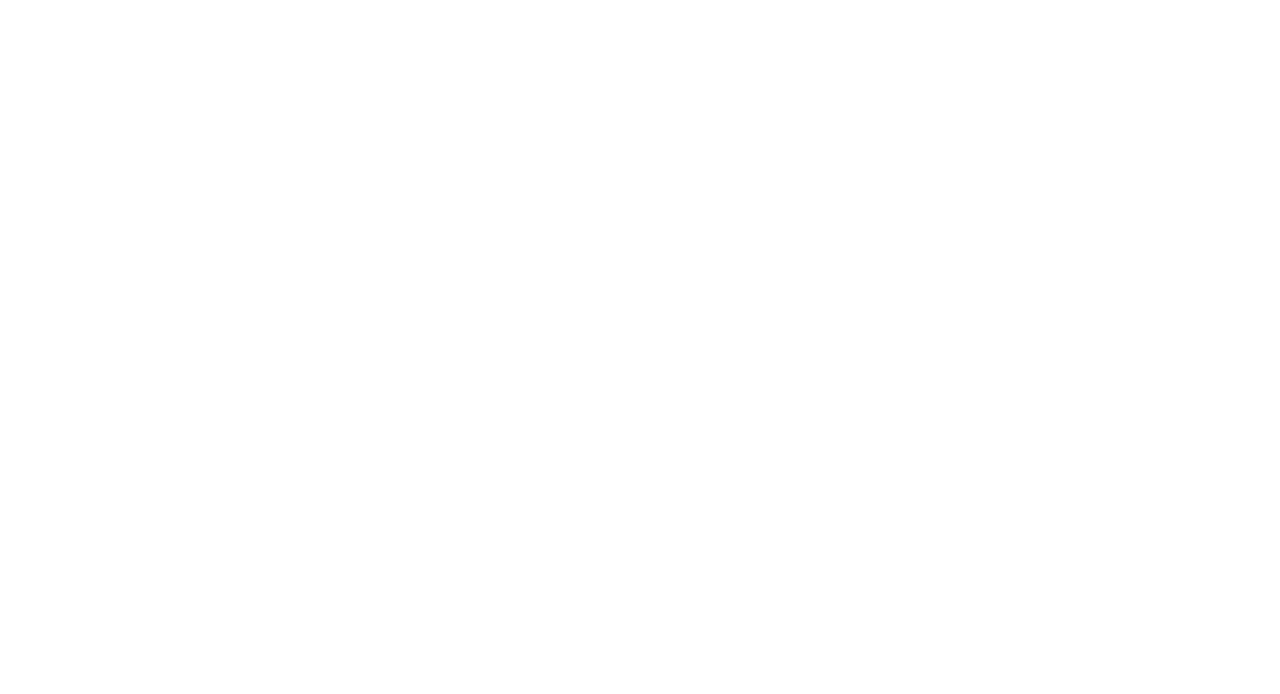
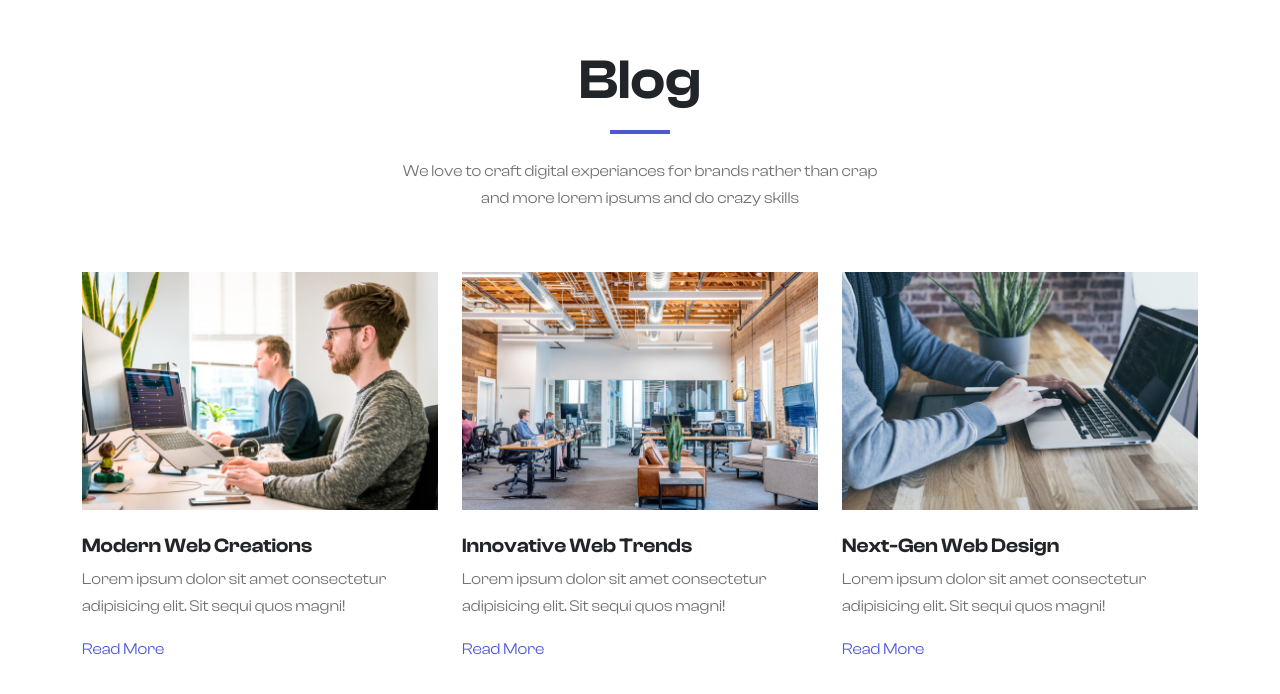
Before and after one commit to MR-0-BEN/Elixir-Template, a React (Vite) app: page / in a window 1280 px wide. Shown: the part 7822-8516 px from the top of the page. Before the commit the page ends 7729 px from the top, so only its background shows below. Built offline with nearby package versions, Linux system fonts and the light colour scheme.

Commit message:
Added Blog component and updated Contact component with new class name

```diff
--- a/src/App.jsx
+++ b/src/App.jsx
@@ -8,6 +8,7 @@
 import Services from "./components/Services";
 import Team from "./components/Team";
 import Contact from "./components/Contact";
+import Blog from "./components/Blog";
 
 function App() {
   return (
@@ -21,6 +22,7 @@
       <Reviews />
       <Team />
       <Contact />
+      <Blog/>
     </div>
   );
 }
--- /dev/null
+++ b/src/assets/data/BlogData.js
@@ -0,0 +1,26 @@
+import imgBlog1 from "../images/blog-post-1.jpg";
+import imgBlog2 from "../images/blog-post-2.jpg";
+import imgBlog3 from "../images/blog-post-3.jpg";
+export const BlogData = [
+  {
+    image: imgBlog1,
+    title: "Modern Web Creations",
+    description:
+      "Lorem ipsum dolor sit amet consectetur adipisicing elit. Sit sequi quos magni!",
+    link: "#",
+  },
+  {
+    image: imgBlog2,
+    title: "Innovative Web Trends",
+    description:
+      "Lorem ipsum dolor sit amet consectetur adipisicing elit. Sit sequi quos magni!",
+    link: "#",
+  },
+  {
+    image: imgBlog3,
+    title: "Next-Gen Web Design",
+    description:
+      "Lorem ipsum dolor sit amet consectetur adipisicing elit. Sit sequi quos magni!",
+    link: "#",
+  },
+];
--- /dev/null
+++ b/src/components/Blog.jsx
@@ -0,0 +1,43 @@
+import React from "react";
+import "./Blog.css";
+import { BlogData } from "../assets/data/BlogData";
+import image from "../assets/images/blog-post-1.jpg";
+
+const Blog = () => {
+  return (
+    <section className="section-padding" id="blog">
+      <div className="container">
+        <div className="row">
+          <div className="col-12 text-center">
+            <div className="section-title">
+              <h2 className="display-4 fw-semibold ">Blog</h2>
+              <div className="line "></div>
+              <p className="mx-auto ">
+                We love to craft digital experiances for brands rather than crap
+                and more lorem ipsums and do crazy skills
+              </p>
+            </div>
+          </div>
+        </div>
+        <div className="row">
+          {BlogData.map((Blog) => (
+            <div className="col-md-4">
+              <div className="blog-post image-zoom overflow-hidden">
+                <div className="image-zoom-wrapper overflow-hidden">
+                  <img src={Blog.image} alt="" />
+                </div>
+                <div>
+                  <h5 className="mt-4">{Blog.title}</h5>
+                  <p>{Blog.description}</p>
+                  <a href={Blog.link}>Read More</a>
+                </div>
+              </div>
+            </div>
+          ))}
+        </div>
+      </div>
+    </section>
+  );
+};
+
+export default Blog;
--- a/src/components/Contact.jsx
+++ b/src/components/Contact.jsx
@@ -5,7 +5,7 @@
   return (
     <section
       id="contact"
-      className="contact section-padding position-relative z-2"
+      className="contact section-padding position-relative z-2 bg-light"
     >
       <div className="container">
         <div className="row">
```
Also changed, not shown: src/components/Blog.css (added).
